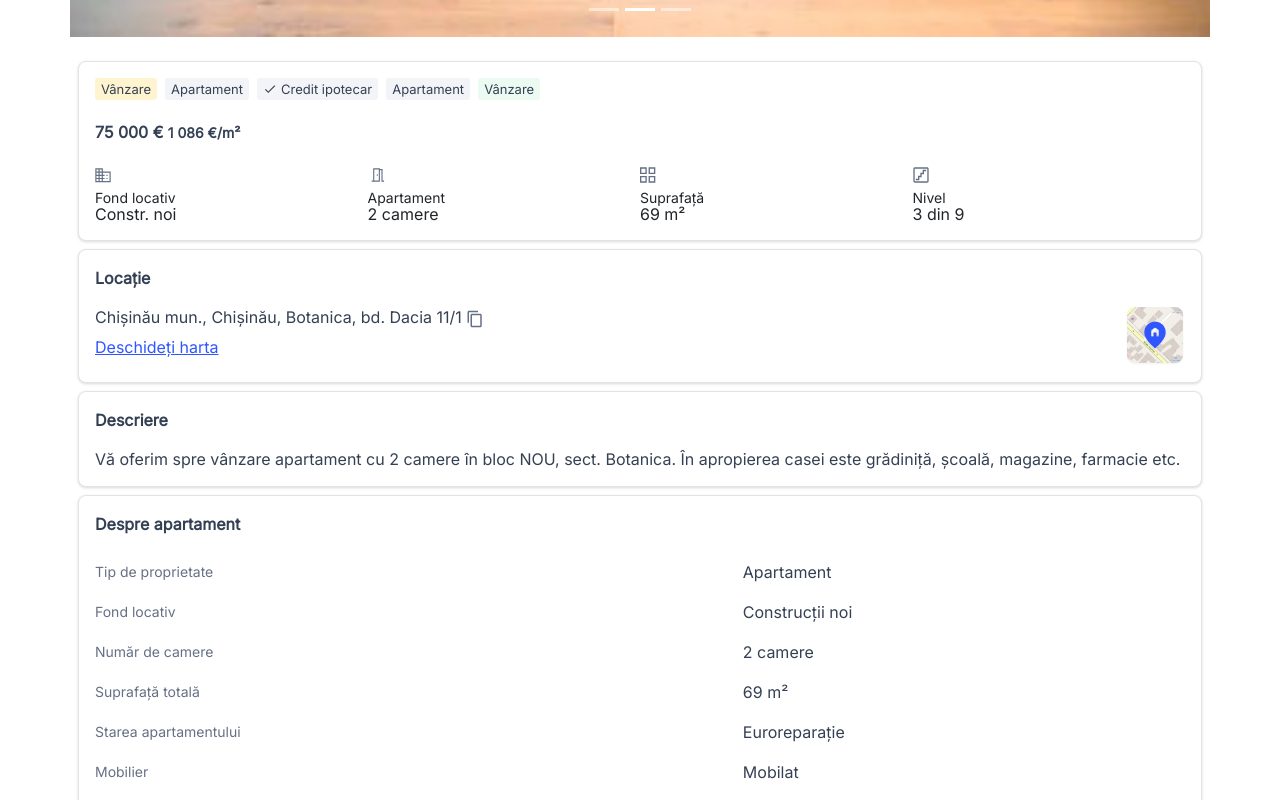
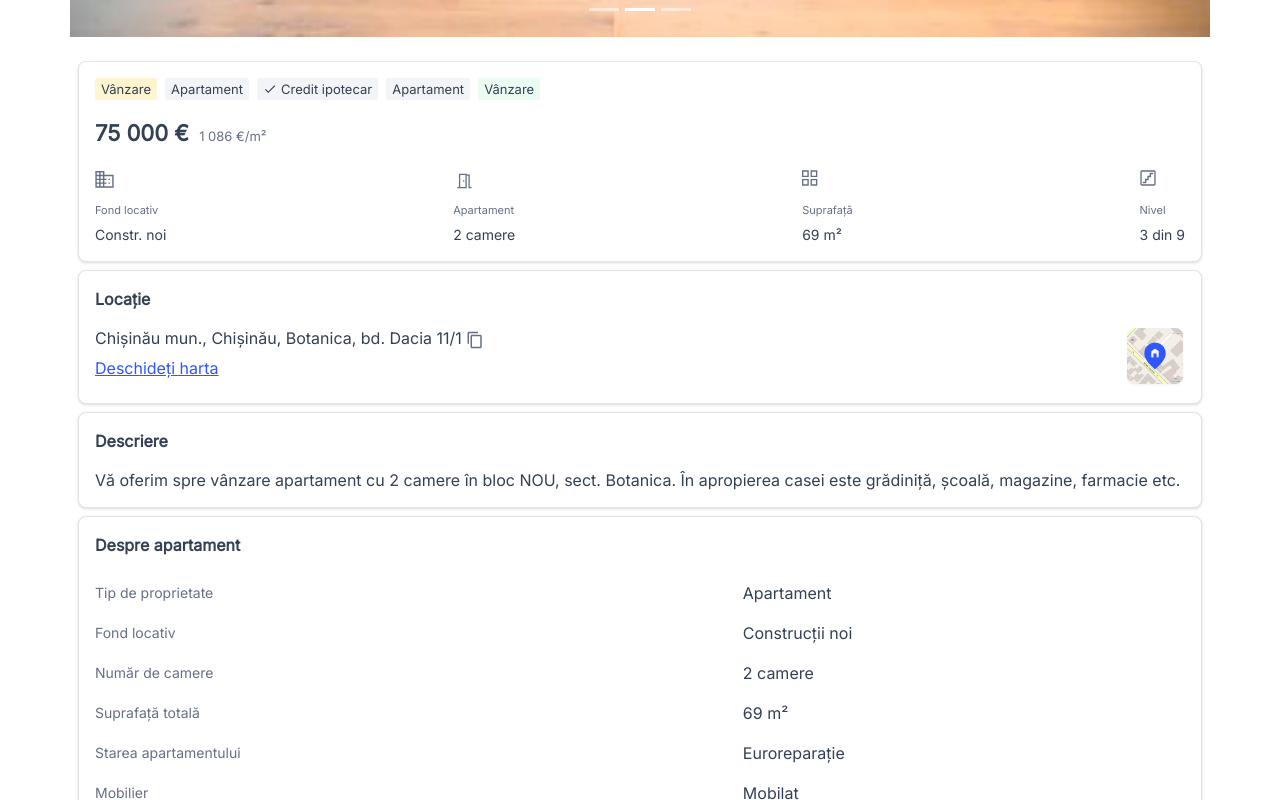
Before and after one commit to teratron/realoc, a React (Vite) app: page /realoc/property in a window 1280 px wide. Shown: the part 860-1660 px from the top of the page. Built offline with nearby package versions, Linux system fonts and the light colour scheme.

Commit message:
Property summary

```diff
--- a/src/assets/scss/_typography.scss
+++ b/src/assets/scss/_typography.scss
@@ -2,7 +2,15 @@
 // Typography
 //**********************************************
 
-// *** Temporary file ***
+// *** Temporary file (then I will optimize) ***
+
+// 22/26/600
+%__t-price-summary {
+    font-size:   1.375rem;
+    font-weight: 600;
+    line-height: 1.625rem;
+    color:       #344054;
+}
 
 // 16/24/600
 %__t-card-title {
@@ -29,6 +37,14 @@
 }
 
 // 14/20/500
+%__t-card-subtitle {
+    font-size:   .875rem;
+    font-weight: 500;
+    line-height: 1.25rem;
+    color:       #344054;
+}
+
+// 14/20/500
 %__t-list-key {
     font-size:   .875rem;
     font-weight: 500;
@@ -43,3 +59,19 @@
     line-height: 1;
     color:       #344054;
 }
+
+// 13/16/500
+%__t-price-summary-small {
+    font-size:   .8125rem;
+    font-weight: 500;
+    line-height: 1rem;
+    color:       #667085;
+}
+
+// 11/13/500
+%__t-stack-summary-small {
+    font-size:   .6875rem;
+    font-weight: 500;
+    line-height: .8125rem;
+    color:       #667085;
+}
--- a/src/assets/scss/app.scss
+++ b/src/assets/scss/app.scss
@@ -204,6 +204,12 @@ body {
 //**********************************************
 
 .app-list {
+    flex-direction:  column;
+    flex-wrap:       nowrap;
+    justify-content: flex-start;
+
+    @extend .d-flex;
+
     &.card {
         padding-bottom: .5rem;
     }
@@ -215,27 +221,25 @@ body {
     &-item {
         @extend .row, .mx-0;
 
-        > * {
-            // 1 from 2 columns
-            &:first-child:nth-last-child(2):not(.body) {
+        // 1 from 2 columns
+        > :first-child:nth-last-child(2):not(.body) {
                 @extend %__t-list-key;
                 @extend .ps-0, .py-2, .col-7;
             }
 
             // 2 from 2 columns
-            &:last-child:nth-child(2):not(.foot) {
+        > :last-child:nth-child(2):not(.foot) {
                 @extend %__t-list-value;
                 @extend .pe-0, .py-2, .col-5;
             }
 
             // 4 columns
-            &:first-child:nth-last-child(4),
-            &:nth-child(2):nth-last-child(3),
-            &:nth-child(3):nth-last-child(2),
-            &:last-child:nth-child(4) {
+        > :first-child:nth-last-child(4),
+        > :nth-child(2):nth-last-child(3),
+        > :nth-child(3):nth-last-child(2),
+        > :last-child:nth-child(4) {
                 @extend .px-0, .col-3;
             }
-        }
 
         > .head {
             @extend .col;
@@ -316,7 +320,7 @@ body {
     }
 }
 
-.property-summary {
+.summary {
     > .badges {
         flex-wrap: wrap;
 
@@ -347,6 +351,54 @@ body {
 
             > img {
                 @extend .me-1;
+            }
+        }
+    }
+
+    > .price {
+        @extend %__t-price-summary;
+        @extend .mb-4;
+
+        > small {
+            @extend %__t-price-summary-small;
+            @extend .ps-1;
+        }
+    }
+
+    > .info {
+        align-items:     stretch;
+        flex-direction:  row;
+        flex-wrap:       nowrap;
+        justify-content: space-between;
+
+        @extend .d-flex;
+
+        > .app-list {
+            > * {
+                overflow-x:      hidden;
+                flex-wrap:       nowrap;
+                justify-content: flex-start;
+                white-space:     nowrap;
+
+                @extend .d-flex;
+            }
+
+            > .media {
+                align-items: flex-start;
+                min-height:  1.625rem;
+            }
+
+            > .key {
+                align-items: center;
+
+                @extend %__t-stack-summary-small;
+                @extend .py-2;
+            }
+
+            > .value {
+                align-items: flex-end;
+
+                @extend %__t-card-subtitle;
             }
         }
     }
--- a/src/pages/Property.tsx
+++ b/src/pages/Property.tsx
@@ -55,35 +55,35 @@ function Property() {
                 </Modal>
 
                 <div className="app-content">
-                    <Card className="property-summary">
+                    <Card className="summary">
                         <div className="badges">
                             <Badge bg="warning">Vânzare</Badge>
                             <Badge bg="secondary">Apartament</Badge>
                             <Badge bg="secondary"><Image src={iconSelected}/> Credit ipotecar</Badge>
-                            <Badge bg="secondary">Apartament</Badge>
+                            <Badge>Apartament</Badge>
                             <Badge bg="success">Vânzare</Badge>
                         </div>
-                        <Card.Title>75 000 € <small>1 086 €/m²</small></Card.Title>
-                        <div className="app-list-item">
-                            <div>
-                                <div><Image src={iconBuilding} width={16} height={16}/></div>
-                                <small>Fond locativ</small>
-                                <Card.Subtitle>Constr. noi</Card.Subtitle>
+                        <div className="price">75 000 € <small>1 086 €/m²</small></div>
+                        <div className="info">
+                            <div className="app-list">
+                                <div className="media"><Image src={iconBuilding} height={18}/></div>
+                                <div className="key">Fond locativ</div>
+                                <div className="value">Constr. noi</div>
                             </div>
-                            <div>
-                                <div><Image src={iconDoor} height={20}/></div>
-                                <small>Apartament</small>
-                                <Card.Subtitle>2 camere</Card.Subtitle>
+                            <div className="app-list">
+                                <div className="media"><Image src={iconDoor} height={22}/></div>
+                                <div className="key">Apartament</div>
+                                <div className="value">2 camere</div>
                             </div>
-                            <div>
-                                <div><Image src={iconArea} height={16}/></div>
-                                <small>Suprafață</small>
-                                <Card.Subtitle>69 m²</Card.Subtitle>
+                            <div className="app-list">
+                                <div className="media"><Image src={iconArea} height={16}/></div>
+                                <div className="key">Suprafață</div>
+                                <div className="value">69 m²</div>
                             </div>
-                            <div>
-                                <div><Image src={iconStair} height={16}/></div>
-                                <small>Nivel</small>
-                                <Card.Subtitle>3 din 9</Card.Subtitle>
+                            <div className="app-list">
+                                <div className="media"><Image src={iconStair} height={16}/></div>
+                                <div className="key">Nivel</div>
+                                <div className="value">3 din 9</div>
                             </div>
                         </div>
                     </Card>
```
